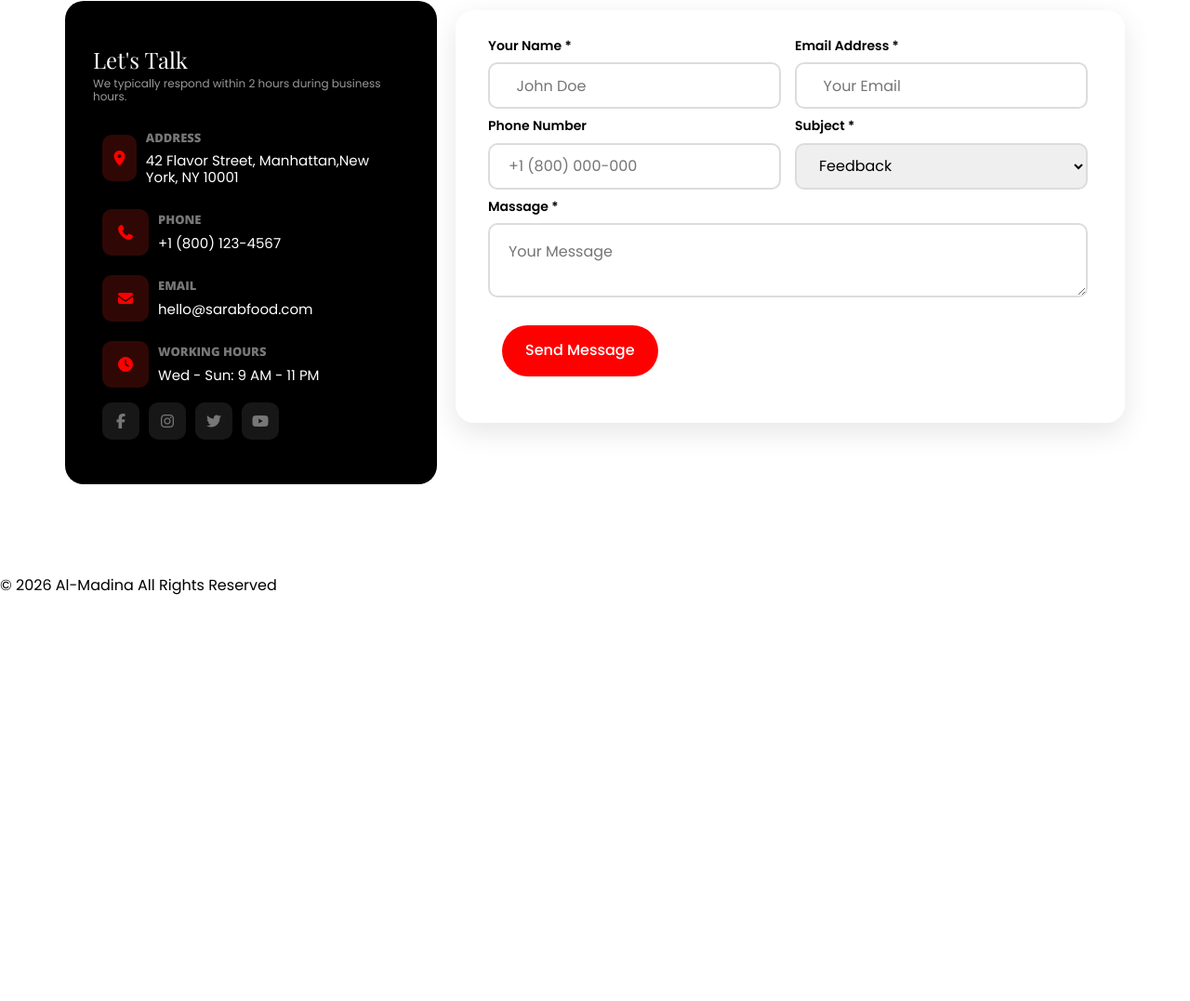
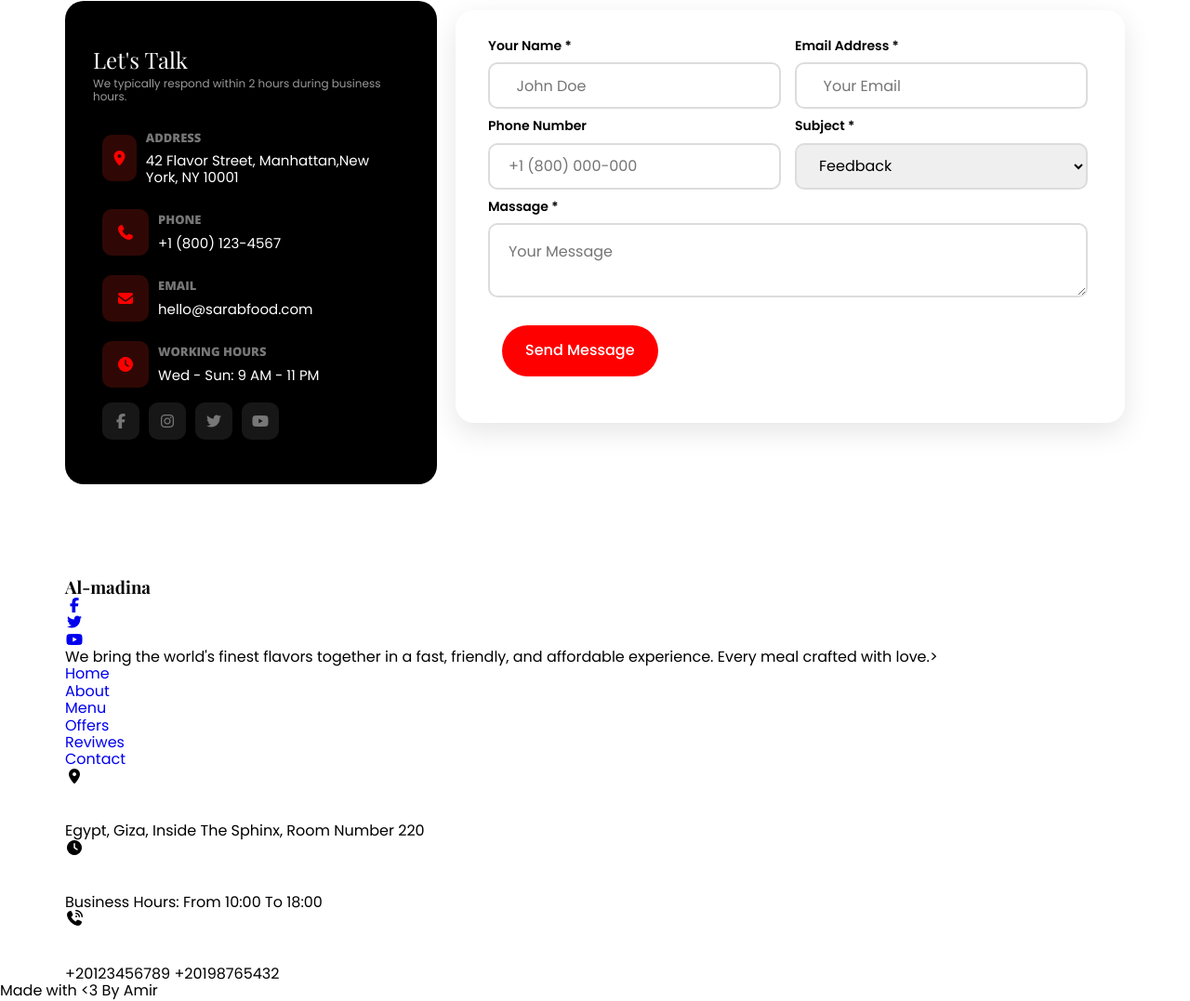
Before and after one commit to 3mirtaher/project, a plain HTML site: page index.html in a window 1280 px wide. Shown: the part 6672-7749 px from the top of the page at 93% size. Before the commit the page ends 7313 px from the top, so only its background shows below. Drawn offline with nearby package versions, Linux system fonts and the light colour scheme; a web font is replaced by a local one.

Commit message:
Update index.html

```diff
--- a/index.html
+++ b/index.html
@@ -27,7 +27,7 @@
 <body>
     <!-- start header -->
     <header>
-        <div></div>
+        <div id="top"></div>
         <div class="container" id="home">
             <a href="#" class="logo">
                 <img src="images/logo2.png" alt="logo">
@@ -559,9 +559,63 @@
         </div>
     </div>
     <!-- start footer -->
-    <footer>
-         &copy; 2026 <span> Al-Madina </span> All Rights Reserved
-    </footer>
+    <div class="footer">
+        <div class="container">
+            <div class="box">
+                <h3>Al-madina</h3>
+                <ul class="social">
+                    <li>
+                        <a href="#" class="facebook">
+                            <i class="fab fa-facebook-f"></i>
+                        </a>
+                    </li>
+                    <li>
+                        <a href="#" class="twitter">
+                            <i class="fab fa-twitter"></i>
+                        </a>
+                    </li>
+                    <li>
+                        <a href="#" class="youtube">
+                            <i class="fab fa-youtube"></i>
+                        </a>
+                    </li>
+                </ul>
+                <p class="text">We bring the world's finest flavors together in a fast, friendly, and affordable experience. Every meal crafted with love.>
+            </div>
+            <div class="box">
+                <ul class="links">
+                    <li><a href="#home">Home</a></li>
+                    <li><a href="#about">About</a></li>
+                    <li><a href="#menu">Menu</a></li>
+                    <li><a href="#offers">Offers</a></li>
+                    <li><a href="#reviews">Reviwes</a></li>
+                    <li><a href="#contact">Contact</a></li>
+                </ul>
+            </div>
+            <div class="box">
+                <div class="line">
+                    <i class="fas fa-map-marker-alt fa-fw"></i>
+                    <div class="info">
+                        Egypt, Giza, Inside The Sphinx, Room Number 220
+                    </div>
+                </div>
+                <div class="line">
+                    <i class="fas fa-clock fa-fw"></i>
+                    <div class="info">
+                        Business Hours: From 10:00 To 18:00
+                    </div>
+                </div>
+                <div class="line">
+                    <i class="fas fa-phone-volume fa-fw"></i>
+                    <div class="info">
+                        <span>+20123456789</span>
+                        <span>+20198765432</span>
+                    </div>
+                </div>
+            </div>
+        </div>
+        <p class="copyright">Made with &lt;3 By Amir</p>
+      </div>
 
 </body>
 </html>
```
